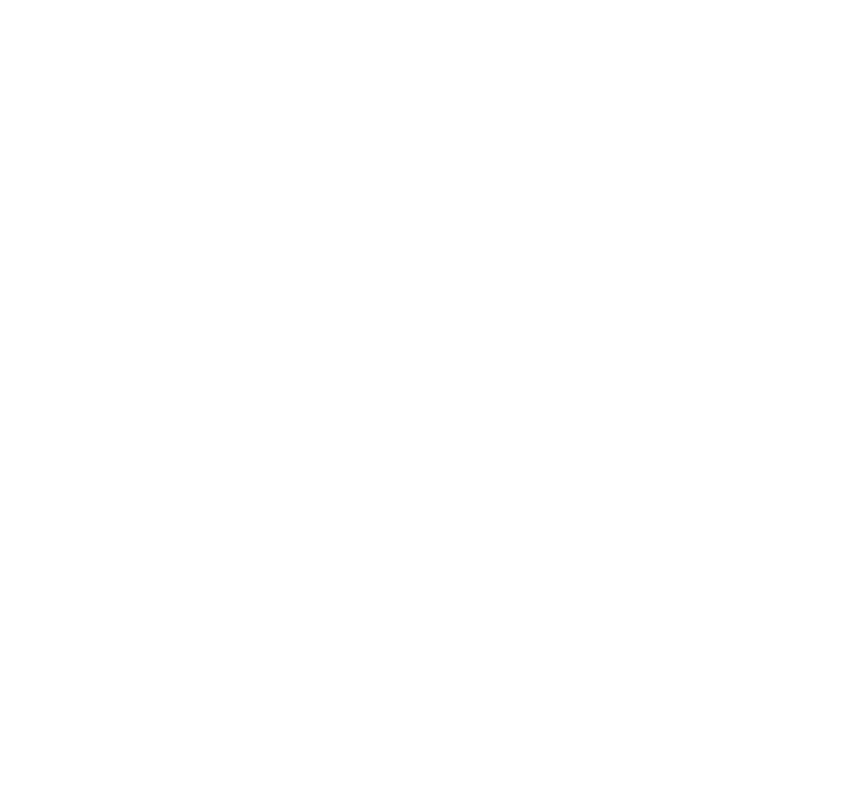
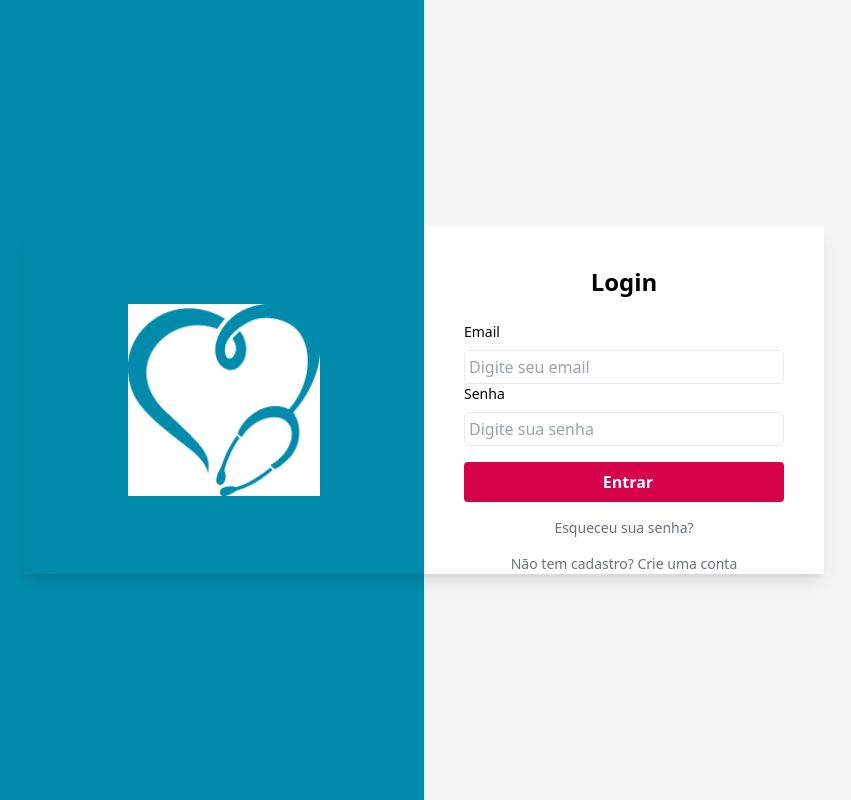
Before and after one commit to erivamjr/app-tfd, a React (Vite) app in the folder web/: page /auth in a window 1280 px wide. Before the commit this address had no page. Shown: the whole page, without its empty margins (216-1067 px from the left). Built offline with nearby package versions, Linux system fonts and the light colour scheme.

Commit message:
✨ Feat: Add pages Auth

```diff
--- /dev/null
+++ b/web/src/Components/CompoAuth/CompoCreateAccount.tsx
@@ -0,0 +1,78 @@
+import { Link } from 'react-router-dom';
+import Input from "../../Components/Ux/Input/Input";
+import Logo from '../../Components/Ux/Logo/Vector.png';
+import Button from "../Ux/Button/Button";
+
+export default function CompoCreateAccount() {
+  return (
+    <div className="relative min-h-screen bg-gray-100">
+      <div className="absolute z-10 h-screen w-1/2 bg-[#008BAD] flex items-center justify-center">
+
+      </div>
+      <div className="relative z-20 flex items-center justify-center min-h-screen">
+        <div className="flex w-[800px] shadow-lg">
+          <div className="flex items-center justify-center w-1/2 bg-[#008BAD]">
+            <img
+              src={Logo}
+              alt="Logo"
+              className="w-48 h-48"
+              width="200"
+              height="200"
+            />
+          </div>
+          <div className="flex flex-col z-30 items-center justify-center w-1/2 pl-10 pr-10 pt-10 bg-white">
+            <h2 className="mb-6 text-2xl font-bold">Criar Conta</h2>
+            <form className="w-full">
+              <div className="space-y-2">
+                <label className="block text-sm font-medium">Nome</label>
+                <Input
+                  type="text"
+                  name="name"
+                  value=""
+                  onChange={() => { }}
+                  placeholder="Digite seu nome"
+                />
+              </div>
+              <div className="space-y-2">
+                <label className="block text-sm font-medium">Email</label>
+                <Input
+                  type="email"
+                  name="email"
+                  value=""
+                  onChange={() => { }}
+                  placeholder="Digite seu email"
+                />
+              </div>
+              <div className="space-y-2">
+                <label className="block text-sm font-medium">Senha</label>
+                <Input
+                  type="password"
+                  name="password"
+                  value=""
+                  onChange={() => { }}
+                  placeholder="Digite sua senha"
+                />
+              </div>
+              <div className="space-y-2">
+                <label className="block text-sm font-medium">Confirme a Senha</label>
+                <Input
+                  type="password"
+                  name="confirmPassword"
+                  value=""
+                  onChange={() => { }}
+                  placeholder="Confirme sua senha"
+                />
+              </div>
+              <div className="w-full">
+                <Button type="submit" title="Cadastrar" />
+              </div>
+            </form>
+            <Link to="/auth?mode=login" className="mt-4 text-sm text-gray-500">
+              Já tem uma conta? Entrar
+            </Link>
+          </div>
+        </div>
+      </div>
+    </div>
+  );
+}
--- /dev/null
+++ b/web/src/Components/CompoAuth/CompoLogin.tsx
@@ -0,0 +1,60 @@
+import { Link } from "react-router-dom";
+import Input from "../../Components/Ux/Input/Input";
+import Logo from '../../Components/Ux/Logo/Vector.png';
+import Button from "../Ux/Button/Button";
+
+export default function CompoLogin() {
+  return (
+    <div className="relative min-h-screen bg-gray-100">
+      <div className="absolute z-10 h-screen w-1/2 bg-[#008BAD] flex items-center justify-center">
+      </div>
+      <div className="relative z-20 flex items-center justify-center min-h-screen">
+        <div className="flex w-[800px] shadow-lg">
+          <div className="flex items-center justify-center w-1/2 bg-[#008BAD]">
+            <img
+              src={Logo}
+              alt="Logo"
+              className="w-48 h-48"
+              width="200"
+              height="200"
+            />
+          </div>
+          <div className="flex flex-col z-30 items-center justify-center w-1/2 pl-10 pr-10 pt-10 bg-white">
+            <h2 className="mb-6 text-2xl font-bold">Login</h2>
+            <form className="w-full">
+              <div className="space-y-2">
+                <label className="block text-sm font-medium">Email</label>
+                <Input
+                  type="email"
+                  name="email"
+                  value=""
+                  onChange={() => { }}
+                  placeholder="Digite seu email"
+                />
+              </div>
+              <div className="space-y-2">
+                <label className="block text-sm font-medium">Senha</label>
+                <Input
+                  type="password"
+                  name="password"
+                  value=""
+                  onChange={() => { }}
+                  placeholder="Digite sua senha"
+                />
+              </div>
+              <div className="w-full">
+                <Button type="submit" title="Entrar" />
+              </div>
+            </form>
+            <a href="#" className="mt-4 text-sm text-gray-500">
+              Esqueceu sua senha?
+            </a>
+            <Link to="/auth?mode=create-account" className="mt-4 text-sm text-gray-500">
+              Não tem cadastro? Crie uma conta
+            </Link>
+          </div>
+        </div>
+      </div>
+    </div>
+  );
+}
--- /dev/null
+++ b/web/src/Page/Auth/Auth.tsx
@@ -0,0 +1,15 @@
+import { useLocation } from 'react-router-dom';
+import CompoCreateAccount from "../../Components/CompoAuth/CompoCreateAccount";
+import CompoLogin from "../../Components/CompoAuth/CompoLogin";
+
+export default function Auth() {
+  const location = useLocation();
+  const queryParams = new URLSearchParams(location.search);
+  const mode = queryParams.get('mode') || 'login';
+  console.log('mode');
+  return (
+    <div>
+      {mode === 'login' ? <CompoLogin /> : <CompoCreateAccount />}
+    </div>
+  );
+}
--- a/web/src/Router.tsx
+++ b/web/src/Router.tsx
@@ -1,17 +1,14 @@
 import React from 'react'
 import { BrowserRouter, Routes, Route } from 'react-router-dom'
 import Home from './Page/Home/Home'
-import Login from './Page/Auth/Login'
-import CreateAccount from './Page/Auth/CreateAccount'
-
+import Auth from './Page/Auth/Auth'
 
 export default function AppRouter() {
   return (
     <BrowserRouter>
       <Routes>
         <Route path="/" element={<Home />} />
-        <Route path="/login" element={<Login />} />
-        <Route path="/create-account" element={<CreateAccount />} />
+        <Route path="/auth" element={<Auth />} />
       </Routes>
     </BrowserRouter>
   )
```
